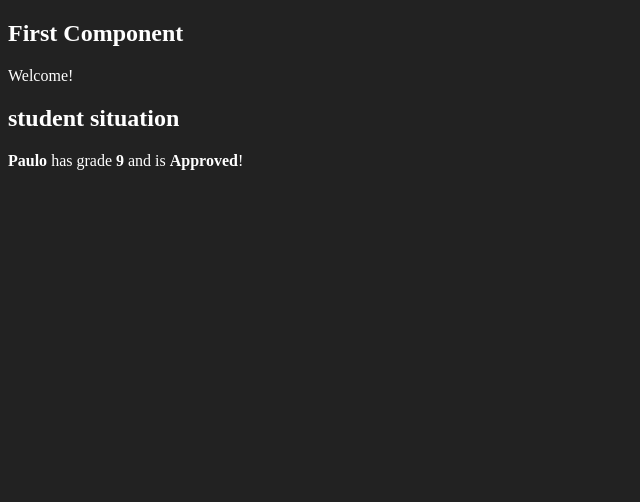
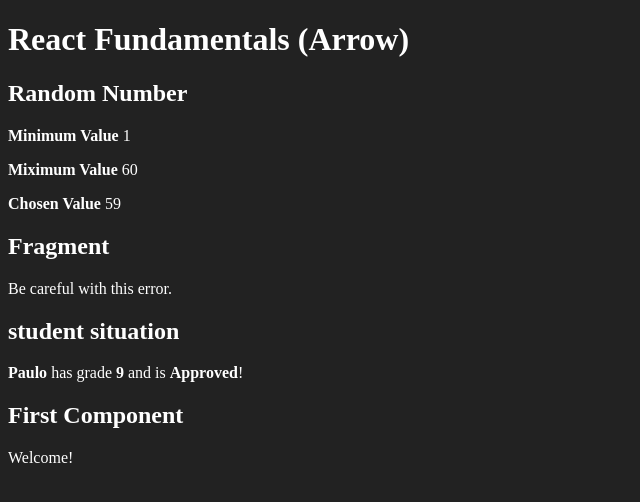
Before and after one commit to paulojosejr/react-redux, a React (Create React App) app in the folder fundamentals-react/: page / in a window 1280 px wide. Shown: the top 502 px of the page, without its empty margins (0-640 px from the left). Built offline with nearby package versions, Linux system fonts and the light colour scheme.

Commit message:
react fundamentals

```diff
--- /dev/null
+++ b/fundamentals-react/src/App.jsx
@@ -0,0 +1,22 @@
+import React from 'react'
+
+import First from './components/basics/First'
+import WithParameter from './components/basics/WithParameter'
+import Fragments from './components/basics/Fragments'
+import Random from './components/basics/Random'
+
+export default function App(props) {
+    return (
+        <div id="app">
+            <h1>React Fundamentals (Arrow)</h1>
+            <Random min={1} max={60} />
+            <Fragments />
+            <WithParameter
+                title="student situation"
+                student="Paulo"
+                grade={8.7}
+            />
+            <First />
+        </div>
+    )
+}
--- /dev/null
+++ b/fundamentals-react/src/components/basics/Fragments.jsx
@@ -0,0 +1,10 @@
+import React from 'react'
+
+export default function Fragments(props){
+    return(
+            <React.Fragment>
+            <h2>Fragment</h2>
+            <p>Be careful with this error.</p>
+            </React.Fragment>
+    )
+}
--- /dev/null
+++ b/fundamentals-react/src/components/basics/Random.jsx
@@ -0,0 +1,14 @@
+import React from 'react'
+
+export default function Random(props) {
+    const { min, max } = props
+    const random = parseInt(Math.random() * (max - min)) + min
+    return (
+        <div>
+            <h2>Random Number</h2>
+            <p><strong>Minimum Value</strong> {min}</p>
+            <p><strong>Miximum Value</strong> {max}</p>
+            <p><strong>Chosen Value</strong> {random}</p>
+        </div>
+    )
+}
--- a/fundamentals-react/src/index.js
+++ b/fundamentals-react/src/index.js
@@ -2,16 +2,9 @@
 import ReactDom from 'react-dom'
 import React from 'react'
 
-import First from './components/basics/First'
-import WithParameter from './components/basics/WithParameter'
+import App from './App'
 
 ReactDom.render(
-    <div id="app">
-        <First/>
-        <WithParameter
-        title="student situation"
-        student="Paulo"
-        grade={8.7}/>
-    </div>,
+    <App />,
     document.getElementById('root')
 )
```
Also changed, not shown: 1 other file (tests, documents, lock files or other folders).
